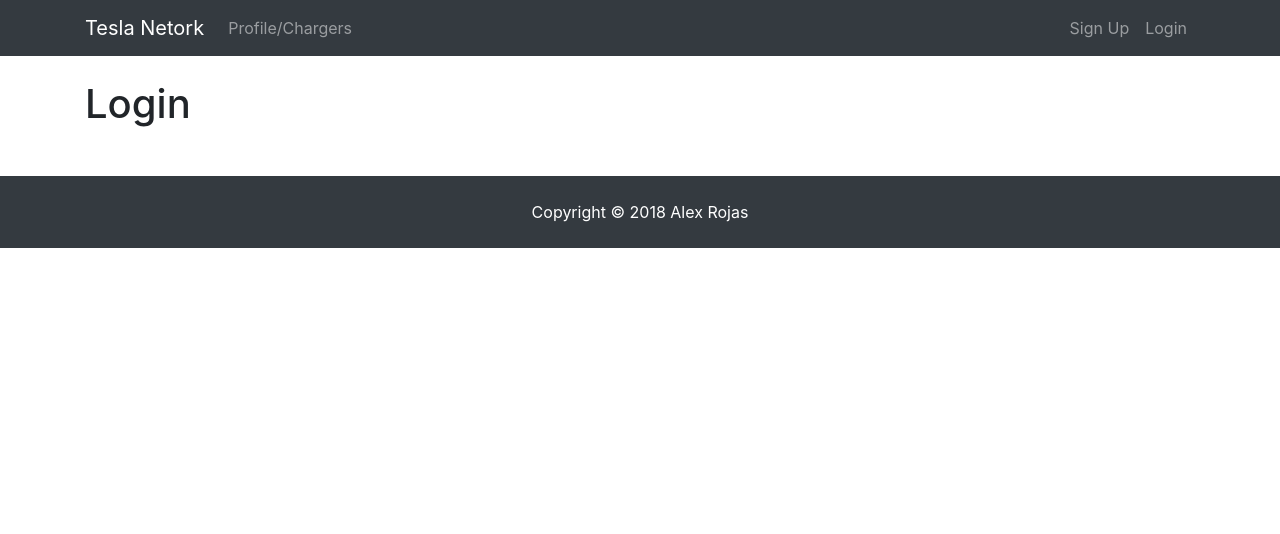
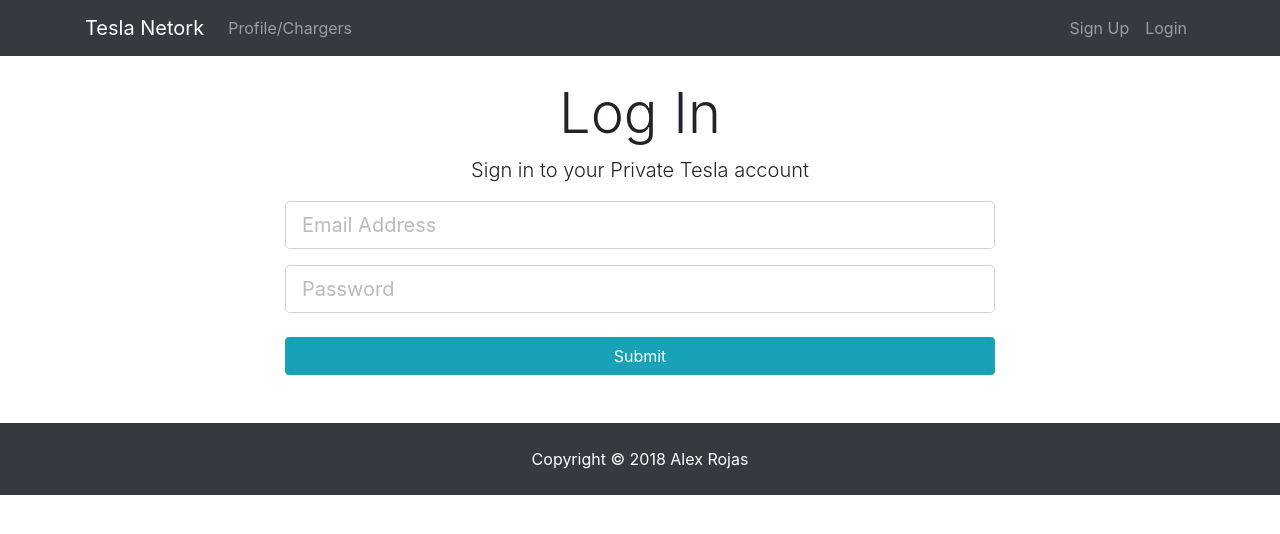
Before and after one commit to alexrojas/reactProjectClient, a React (Create React App) app: page /login in a window 1280 px wide. Shown: the top 534 px of the page. Built offline with nearby package versions, Linux system fonts and the light colour scheme.

Commit message:
added a proxy on package json, and install axios

```diff
--- a/package.json
+++ b/package.json
@@ -3,6 +3,7 @@
   "version": "0.1.0",
   "private": true,
   "dependencies": {
+    "axios": "^0.18.0",
     "react": "^16.5.2",
     "react-dom": "^16.5.2",
     "react-router-dom": "^4.3.1",
--- a/src/App.js
+++ b/src/App.js
@@ -4,7 +4,7 @@
 import Landing from './components/layout/Landing'
 import Login from './components/auth/Login'
 import Register from './components/auth/Register'
-import { Switch, Route } from 'react-router-dom';
+import { Route } from 'react-router-dom';
 
 import './App.css';
 
--- a/src/components/auth/Login.js
+++ b/src/components/auth/Login.js
@@ -1,10 +1,57 @@
 import React, {Component} from 'react';
 
 class Login extends Component {
+  constructor(){
+    super()
+    this.state = {
+      email: '',
+      password: '',
+      errors: {}
+    }
+    // this.onChange = this.onChange.bind(this)
+    // this.onSubmit = this.onSubmit.bind(this)
+  }
+
+  onChange = (e) => {
+    // console.log('name>>',e.target.name)//this logs the name of the field
+    // console.log('value>>',e.target.value)//this logs the value of that field
+    this.setState({[e.target.name ]: e.target.value })//
+  }
+
+  onSubmit = (e) =>{
+    e.preventDefault()
+
+    const user = {
+      email: this.state.email,
+      password: this.state.password
+    }
+
+    console.log(user);
+  }
+
+
   render() {
     return (
-      <div>
-        <h1>Login</h1>
+      <div className="login">
+        <div className="container">
+          <div className="row">
+            <div className="col-md-8 m-auto">
+              <h1 className="display-4 text-center">Log In</h1>
+              <p className="lead text-center">Sign in to your Private Tesla account</p>
+
+              <form onSubmit={this.onSubmit}>
+                <div className="form-group">
+                  <input type="email" className="form-control form-control-lg" placeholder="Email Address" name="email" value={this.state.email} onChange={this.onChange} />
+                </div>
+                <div className="form-group">
+                  <input type="password" className="form-control form-control-lg" placeholder="Password" name="password" value={this.state.password} onChange={this.onChange} />
+                </div>
+                <input type="submit" className="btn btn-info btn-block mt-4" />
+              </form>
+
+            </div>
+          </div>
+        </div>
       </div>
     )
   }
--- a/src/components/auth/Register.js
+++ b/src/components/auth/Register.js
@@ -1,4 +1,5 @@
 import React, {Component} from 'react';
+import Axios from 'axios';
 // import axios from 'axios';
 class Register extends Component {
   constructor(){
@@ -19,6 +20,7 @@
       // console.log('value>>',e.target.value)//this logs the value of that field
       this.setState({[e.target.name ]: e.target.value })//
     }
+
     onSubmit = (e) => {
       e.preventDefault()
 
```
Also changed, not shown: 1 other file (tests, documents, lock files or other folders).
